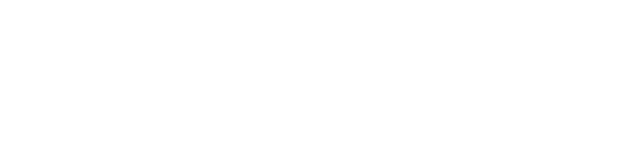
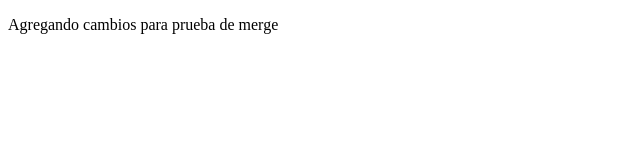
Before and after one commit to magaligarcia/Repo_de_practica_para_romper_todo, a plain HTML site: page index.html in a window 1280 px wide. Shown: the whole page, without its empty margins (0-640 px from the left). Drawn offline with Linux system fonts and the light colour scheme.

Commit message:
Prueba de merge

```diff
--- a/index.html
+++ b/index.html
@@ -7,6 +7,6 @@
     <title>Pruebas</title>
 </head>
 <body>
-
+    <p>Agregando cambios para prueba de merge</p>
 </body>
 </html>
```
